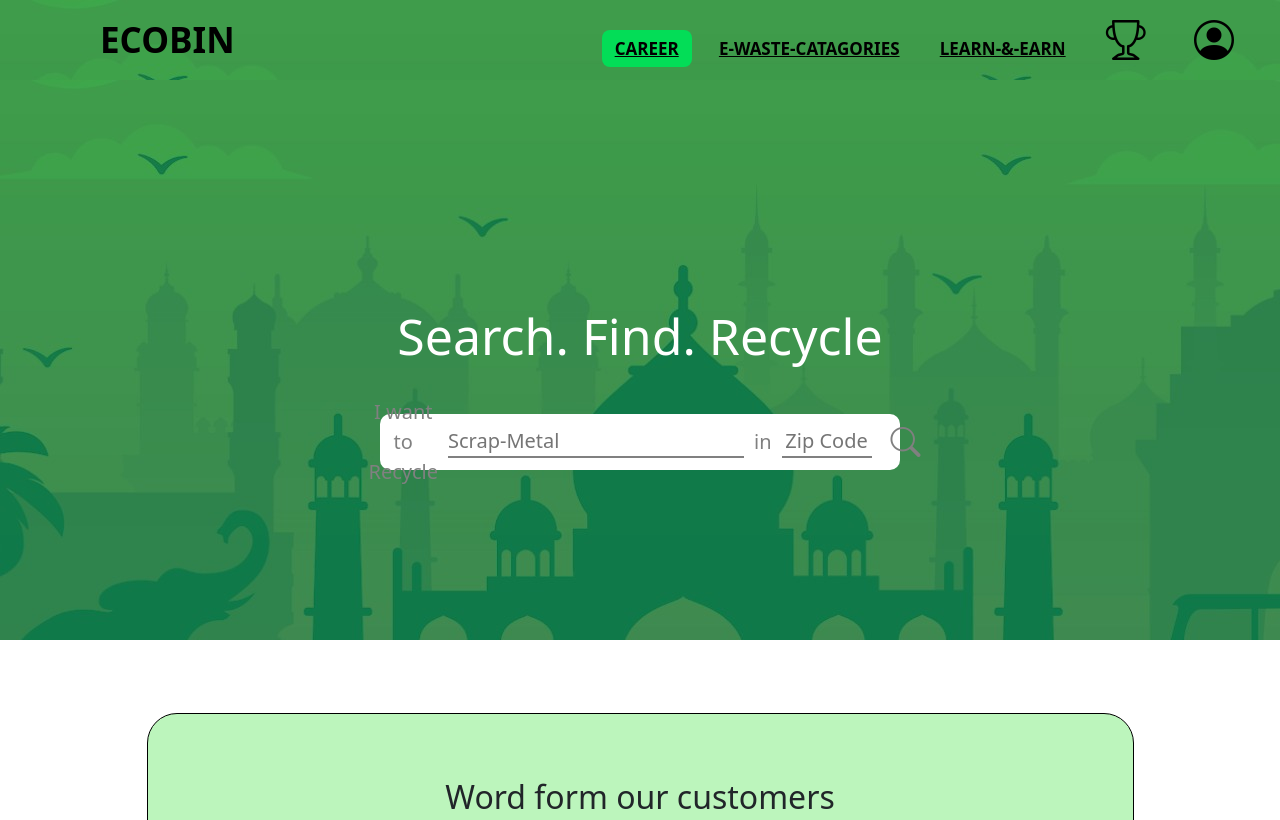
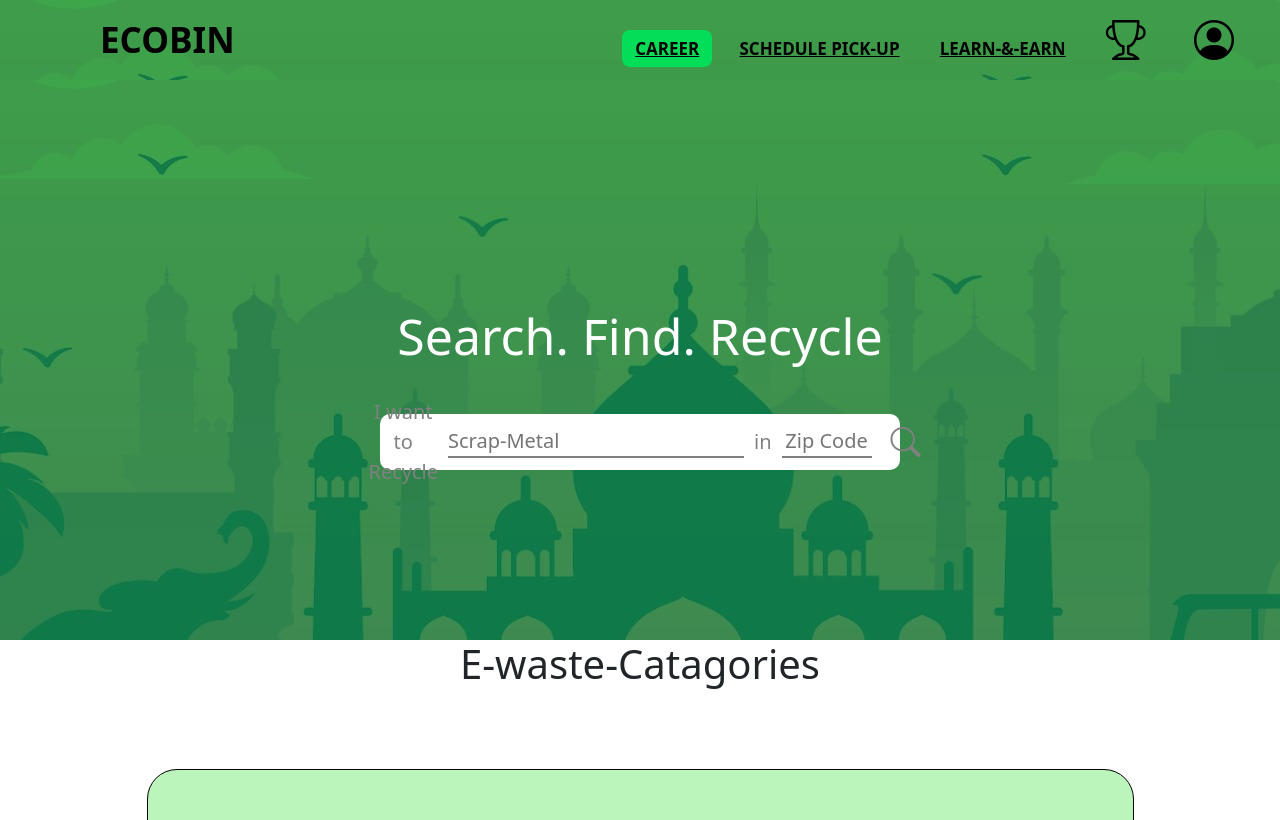
Before and after one commit to s-sammm-y/SIH-Project, a plain HTML site: page sih-main.html in a window 1280 px wide. Shown: the top 820 px of the page. Drawn offline with nearby package versions, Linux system fonts and the light colour scheme.

Commit message:
pull problem

```diff
--- a/sih-main.html
+++ b/sih-main.html
@@ -31,7 +31,7 @@
       <label class="logo">ECOBIN</label>
       <ul>
         <li><a class="active" href="./careers.html">Career</a></li>
-        <li><a href="#">E-waste-Catagories</a></li>
+        <li><a href="#">Schedule Pick-up</a></li>
         <li><a href="./learn_pages/blogs.html">Learn-&-Earn</a></li>
         <li>
           <a href="#" class="icon1"><i class="bi bi-trophy"></i></a>
@@ -67,6 +67,19 @@
         </div>
       </div>
     </div>
+
+
+
+    <!-- E-waste-Catagories section -->
+    <div class="container ewaste-catagories-section d-flex justify-content-center align-items-center">
+      <h1>E-waste-Catagories</h1>
+      <div class="catagory-cards">
+
+      </div>
+    </div>
+
+
+
     <!-- user-review-section -->
     <div class="container-user-review">
       <div class="board">
```
